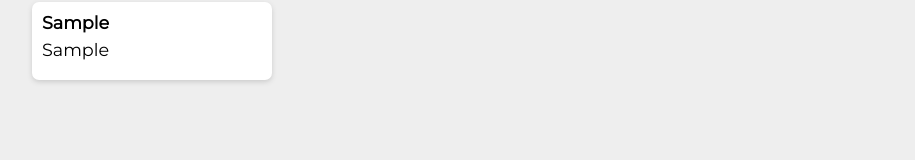
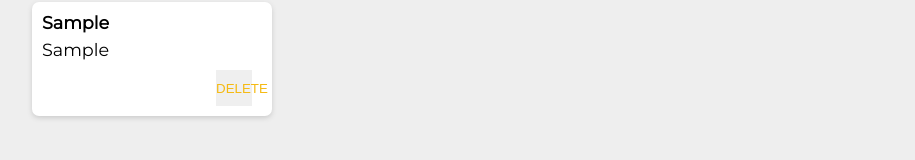
Before and after one commit to vaidanicu/keeper-app, a React (Create React App) app: page / in a window 1280 px wide. Both pictures are taken after typing "Sample", "Sample" into the empty fields and a click on the button "Add". Shown: the part 210-370 px from the top of the page, without its empty margins (0-915 px from the left). Built offline with nearby package versions, Linux system fonts and the light colour scheme; a web font is replaced by a local one.

Commit message:
implement the delete note functionality

```diff
--- a/src/component/App.jsx
+++ b/src/component/App.jsx
@@ -12,13 +12,28 @@
       return [...prevNotes, newNote];
     });
   }
-
+  function deleteNote(id) {
+    console.log("Delete wwass");
+    setNotes((prevNotes) => {
+      return prevNotes.filter((noteItem, index) => {
+        return index !== id;
+      });
+    });
+  }
   return (
     <div>
       <Header />
       <CreateArea onAdd={addNote} />
-      {notes.map((noteItem) => {
-        return <Note title={noteItem.title} content={noteItem.content} />;
+      {notes.map((noteItem, index) => {
+        return (
+          <Note
+            key={index}
+            id={index}
+            title={noteItem.title}
+            content={noteItem.content}
+            onDelete={deleteNote}
+          />
+        );
       })}
 
       <Footer />
--- a/src/component/CreateArea.jsx
+++ b/src/component/CreateArea.jsx
@@ -19,6 +19,10 @@
 
   function submitNote(event) {
     props.onAdd(note);
+    setNote({
+      title: "",
+      content: "",
+    });
     event.preventDefault();
   }
 
--- a/src/component/Note.jsx
+++ b/src/component/Note.jsx
@@ -1,10 +1,15 @@
 import "../notes";
 
 export function Note(props) {
+  function handleClick() {
+    props.onDelete(props.id);
+  }
+
   return (
     <div className="note">
       <h1>{props.title}</h1>
       <p>{props.content}</p>
+      <button onClick={handleClick}>DELETE</button>
     </div>
   );
 }
```
